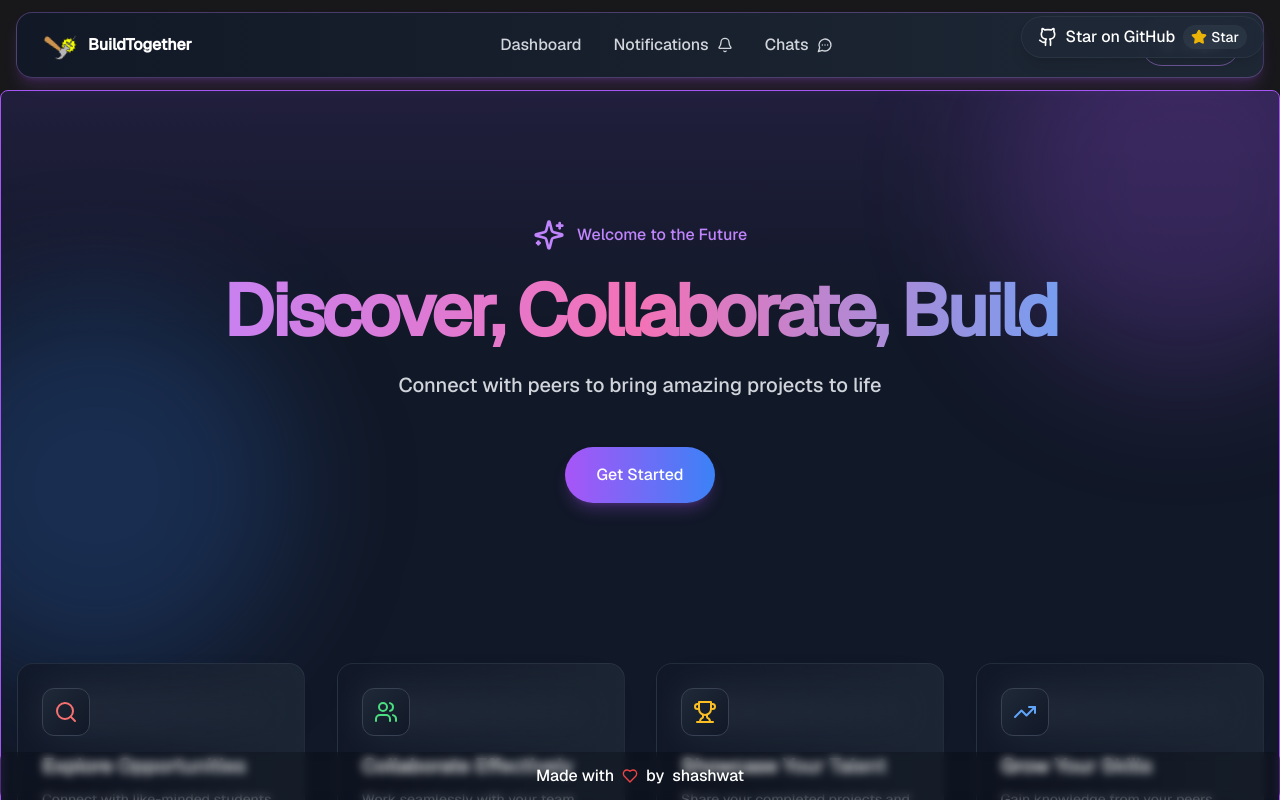
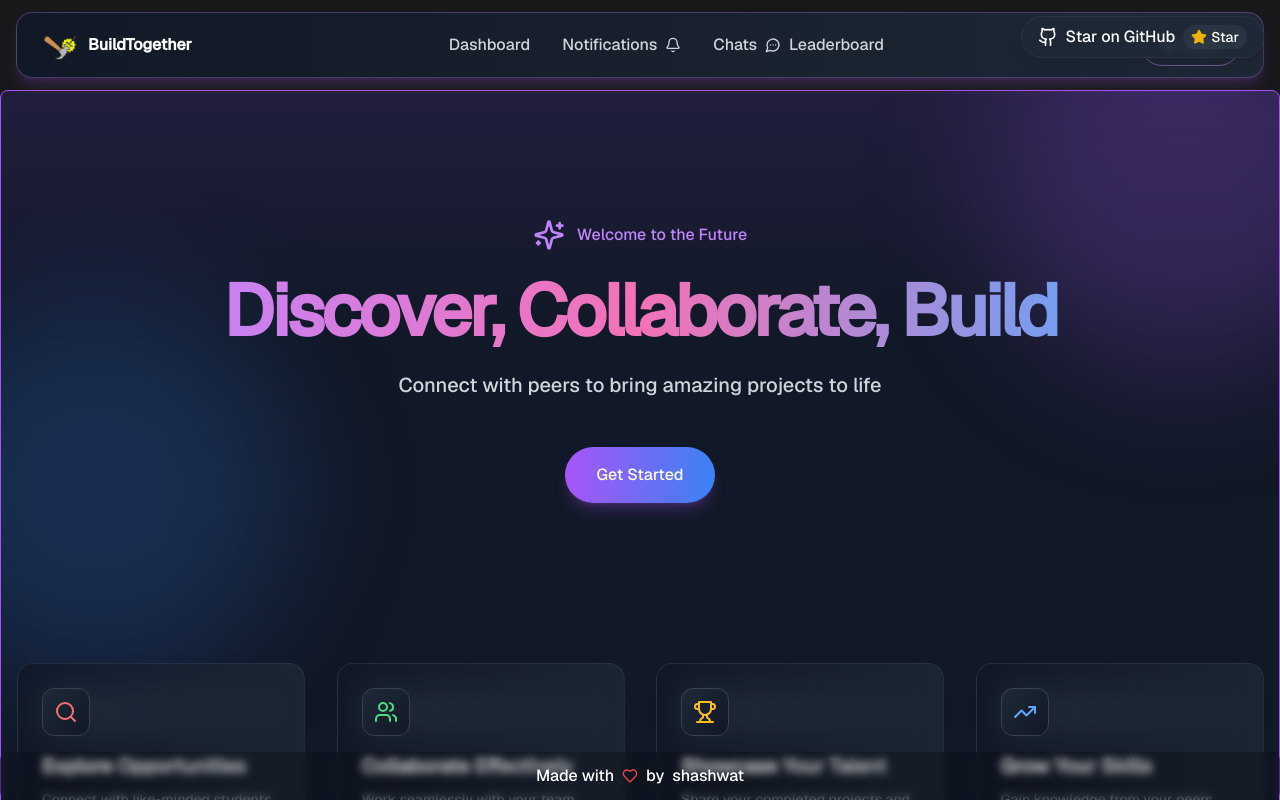
Before and after one commit to shashwat558/buildtogether, a Next.js app: page / in a window 1280 px wide. Shown: the top 800 px of the page. Built offline with nearby package versions, Linux system fonts and the light colour scheme; no server answers.

Commit message:
add leaderboard link to navigation and enhance leaderboard title animation

```diff
--- a/app/leaderboard/leaderBoardClient.tsx
+++ b/app/leaderboard/leaderBoardClient.tsx
@@ -60,7 +60,7 @@ const LeaderBoardClient = ({topProjects}: {topProjects: ProjectCardProps[]}) =>
         <motion.h1 variants={{
             hidden: {opacity: 0, y: -20},
             visible: {opacity: 1, y:0, transition: {duration: 1}}
-        }} className='text-4xl font-semibold text-white w-2/3 flex items-center'>Leaderboard  <ChartNoAxesColumn size={40} /></motion.h1>
+        }} initial="hidden" animate="visible" className='text-4xl font-semibold text-white w-2/3 flex items-center'>Leaderboard  <ChartNoAxesColumn size={40} /></motion.h1>
 
         <motion.div
       className='w-full overflow-scroll'
--- a/components/NavBar.tsx
+++ b/components/NavBar.tsx
@@ -125,6 +125,14 @@ const NavBar: React.FC= () => {
               >
                 <MessageCircleMoreIcon className="w-4 h-4" />
               </motion.div>
+              <motion.div
+
+              variants={linkHoverVariants}
+              whileHover="hover"
+              className="text-gray-300 hover:text-white transition-colors"
+            >
+             <Link href={"/leaderboard"}>Leaderboard</Link>
+            </motion.div>
             </motion.div>
           </div>
 
```
